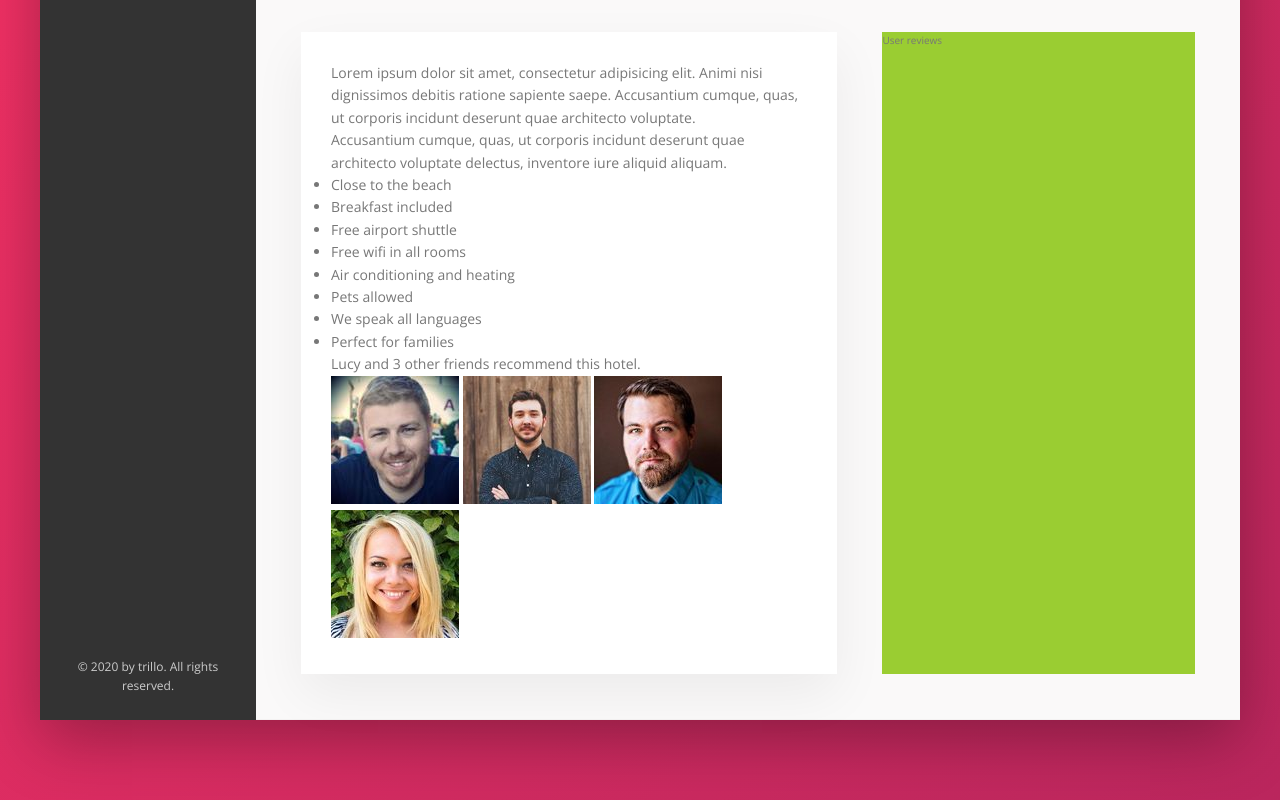
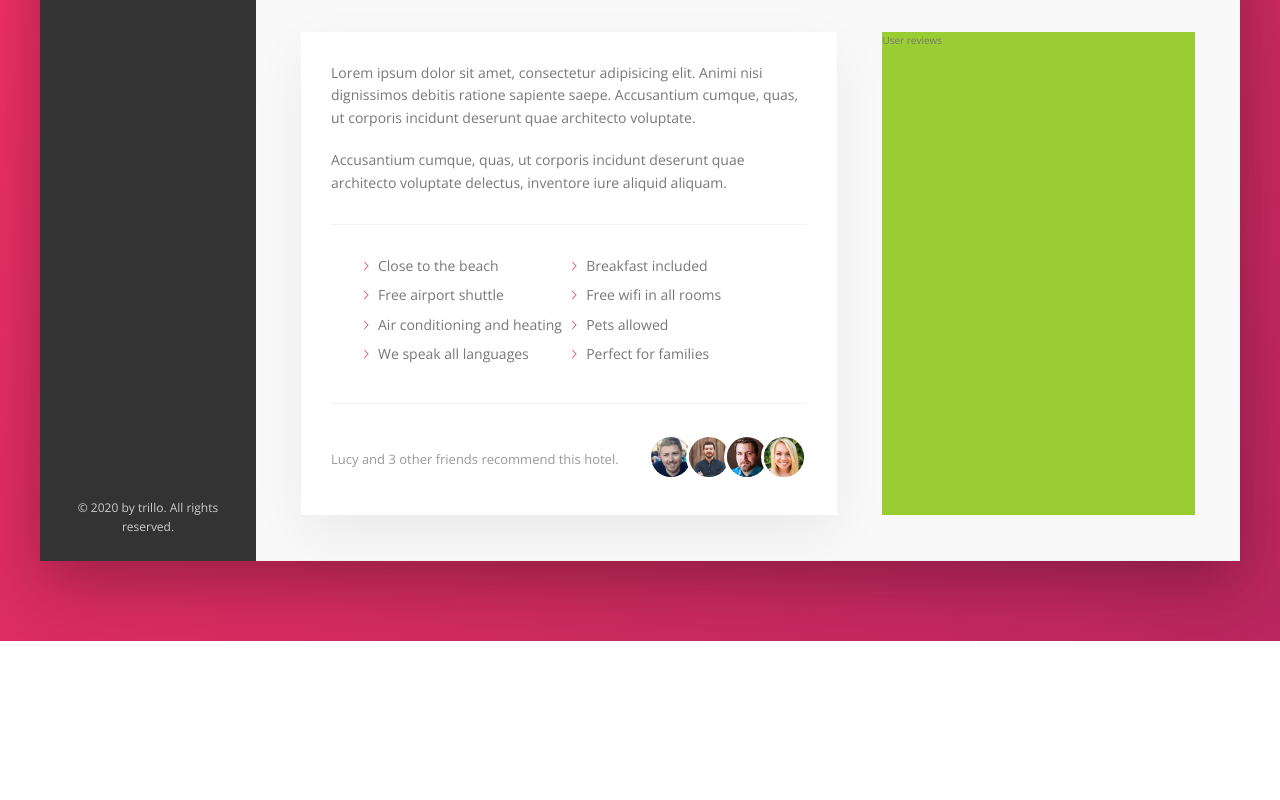
Before and after one commit to simotae14/Trello, a website: page index.html in a window 1280 px wide. Shown: the part 615-1415 px from the top of the page. After the commit the page ends 1256 px from the top, so only its background shows below. Drawn offline with nearby package versions, Linux system fonts and the light colour scheme.

Commit message:
add a list of elements in 2 columns with flexbox and use an svg in CSS using mask pty

```diff
--- a/sass/_components.scss
+++ b/sass/_components.scss
@@ -265,3 +265,75 @@
     box-shadow: none;
   }
 }
+
+///////////////////////////////////////
+// PARAGRAPH
+.paragraph:not(:last-of-type) {
+  margin-bottom: 2rem;
+}
+
+///////////////////////////////////////
+// LIST
+.list {
+  list-style: none;
+  margin: 3rem 0;
+  padding: 3rem;
+  border-top: var(--line);
+  border-bottom: var(--line);
+  display: flex;
+  flex-wrap: wrap;
+
+  &__item {
+    flex: 0 0 50%;
+    margin-bottom: .7rem;
+  }
+
+  &__item::before {
+    content: "";
+    display: inline-block;
+    height: 1rem;
+    width: 1rem;
+    margin-right: .7rem;
+    // Older browsers
+    // background-image: url(../img/chevron-thin-right.svg);
+    // background-size: cover;
+
+    // Newer browsers - masks
+    background-color: var(--color-primary);
+    -webkit-mask-image: url(../img/chevron-thin-right.svg);
+    -webkit-mask-size: cover;
+    mask-image: url(../img/chevron-thin-right.svg);
+    mask-size: cover;
+  }
+}
+
+
+///////////////////////////////////////
+// RECOMMEND
+.recommend {
+  font-size: 1.3rem;
+  color: var(--color-grey-dark-3);
+
+  display: flex;
+  align-items: center;
+
+  &__count {
+    margin-right: auto;
+  }
+
+  &__friends {
+
+  }
+
+  &__photo {
+    box-sizing: content-box;
+    height: 4rem;
+    width: 4rem;
+    border-radius: 50%;
+    border: 3px solid #fff;
+
+    &:not(:last-child) {
+      margin-right: -1.15rem;
+    }
+  }
+}
```
Also changed, not shown: css/style.css.
